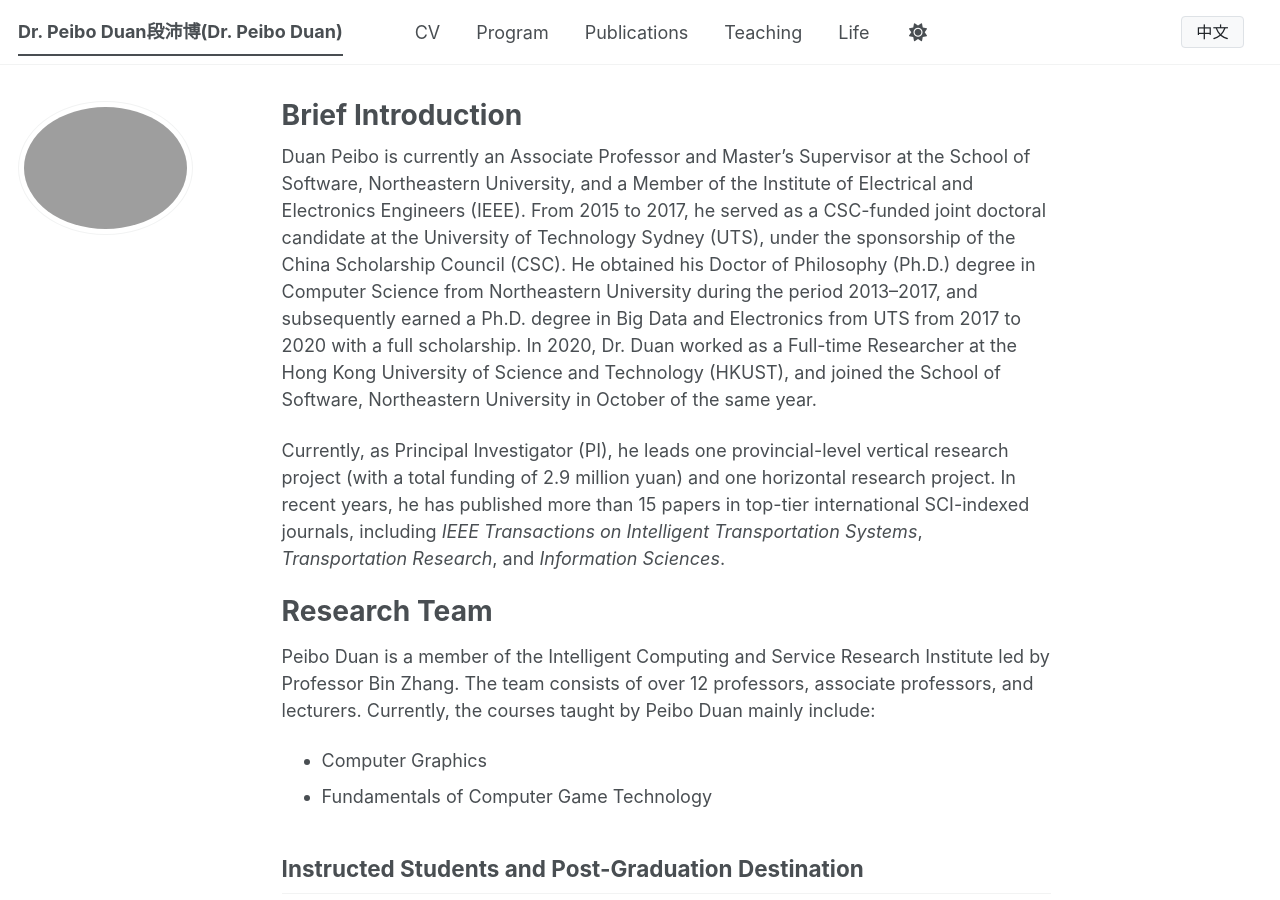
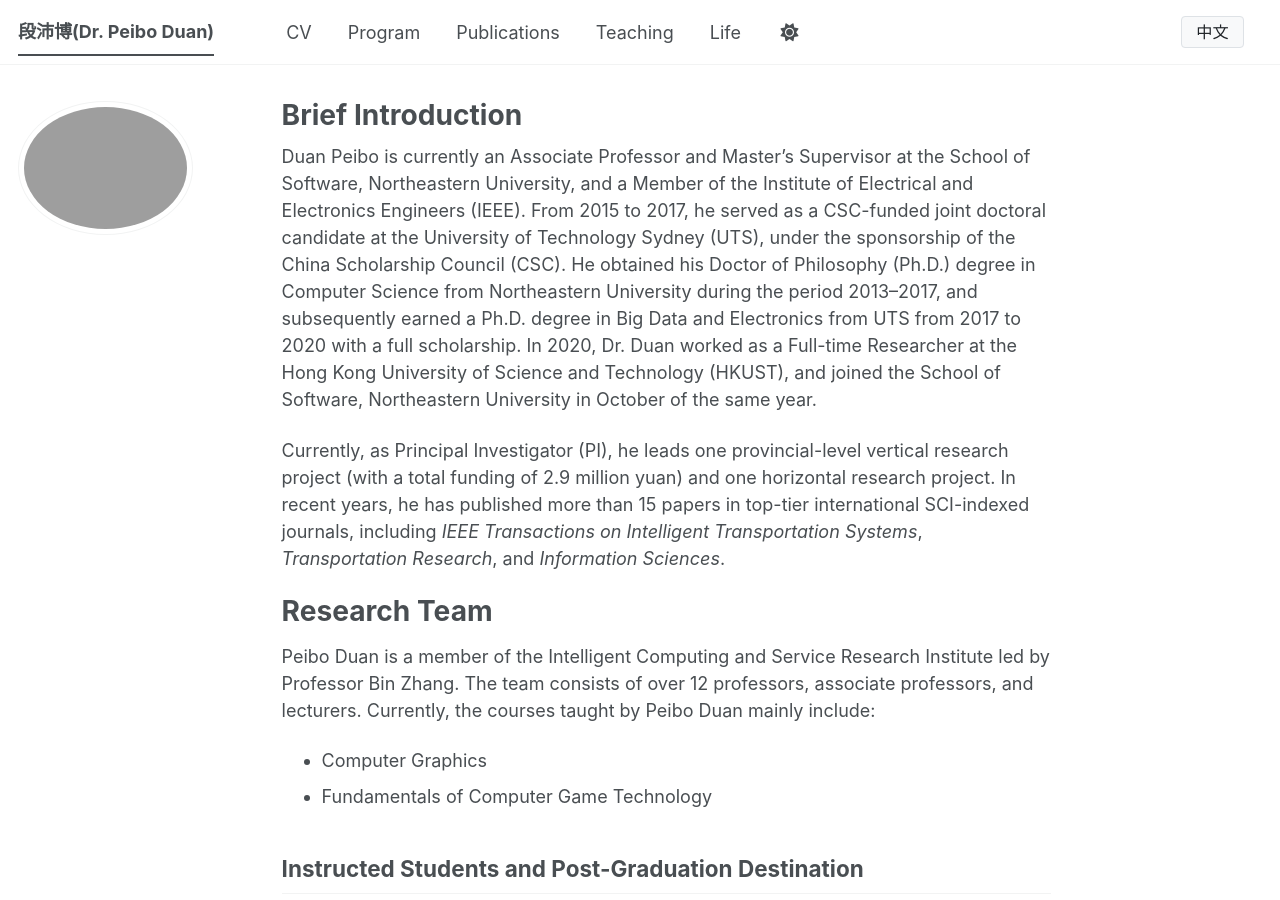
Before and after one commit to aurora76/peiboduan, a Jekyll site: the page built from _pages/about.md, in a window 1280 px wide and 900 px high. Built offline with Jekyll 4.4.1, drawn with Linux system fonts in a browser that asks for light colours; a script bundle is joined from its source files by our own code; library files that are not in the unit come from our copies.

Commit message:
Update _config.yml

```diff
--- a/_config.yml
+++ b/_config.yml
@@ -9,7 +9,7 @@
 # Basic Site Settings
 locale                   : "en-US"
 site_theme               : "default" # The available themes options are "default", "air", "sunrise", "mint", "dirt" and "contrast"
-title                    : "Dr. Peibo Duan段沛博(Dr. Peibo Duan)"
+title                    : "段沛博(Dr. Peibo Duan)"
 title_separator          : "-"
 name                     : &name "Piebo Duan"
 description              : &description "Peibo Duan's academic portfolio"   # Update this with a general description of your site, this is the default if not overridden by a page
```
